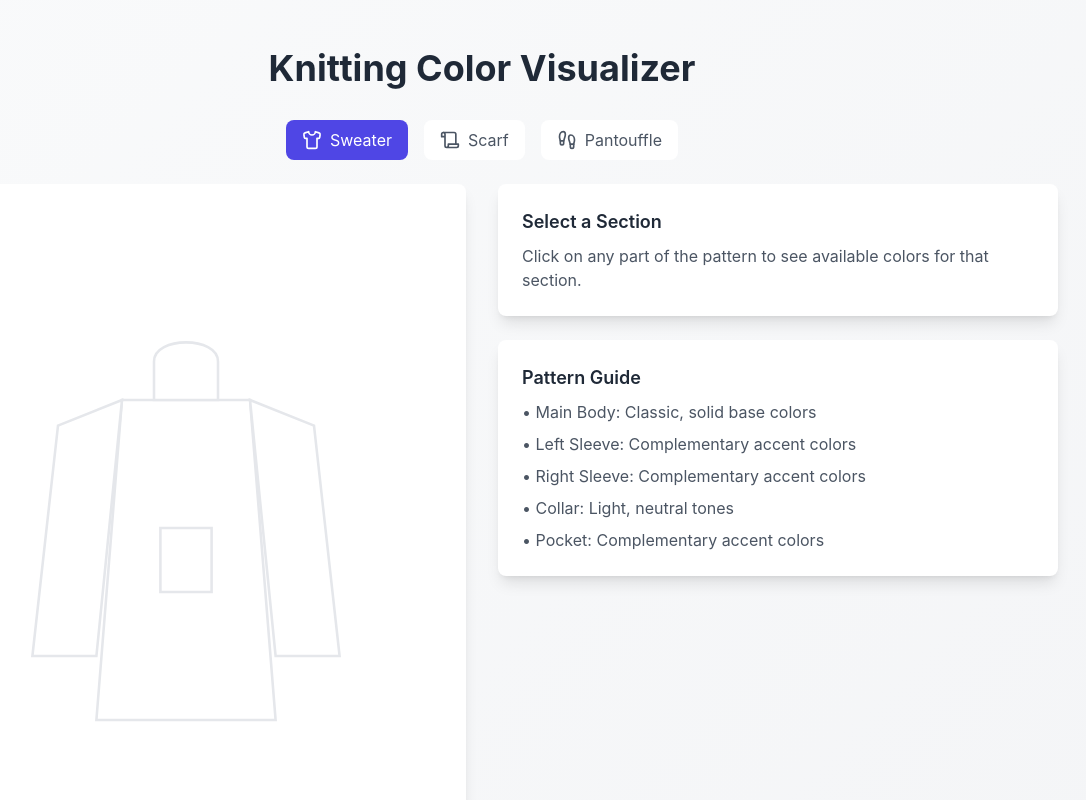
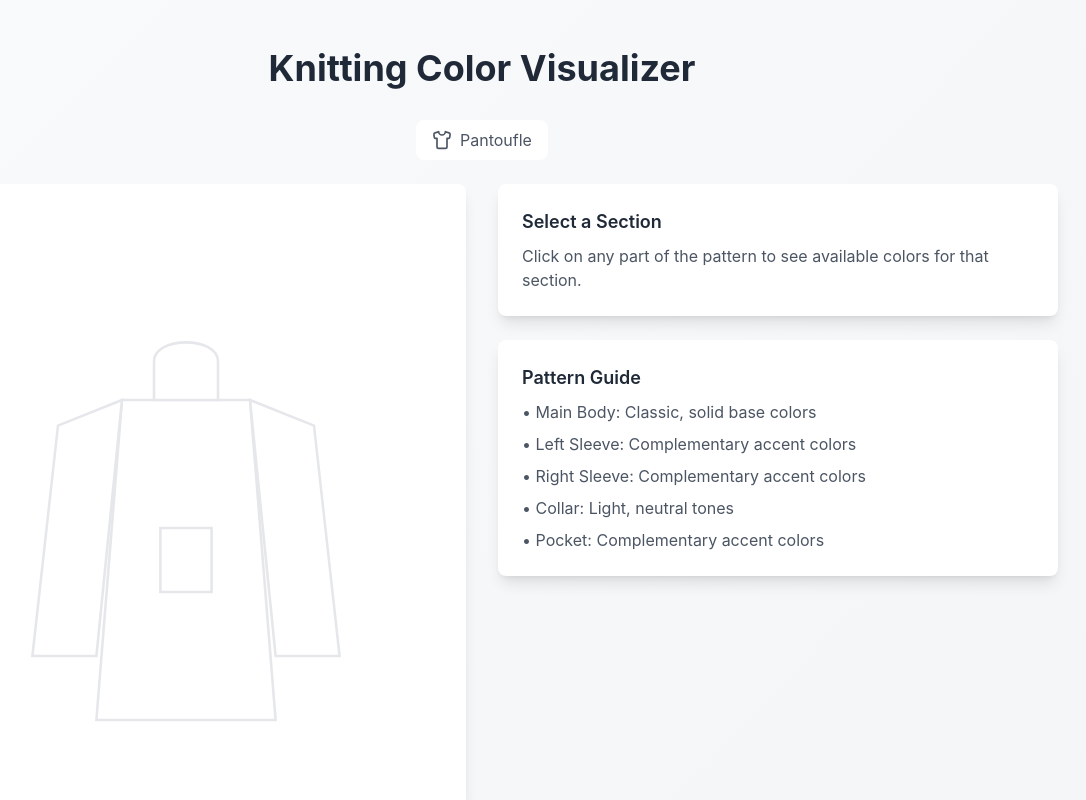
Before and after one commit to kimulus/pantoufles, a React (Vite) app: page / in a window 1280 px wide. Shown: the top 800 px of the page, without its empty margins (158-1244 px from the left). Built offline with nearby package versions, Linux system fonts and the light colour scheme.

Commit message:
hide other patterns

```diff
--- a/src/components/PatternSelector.tsx
+++ b/src/components/PatternSelector.tsx
@@ -11,17 +11,17 @@ export function PatternSelector({ selectedPattern, onPatternSelect }: PatternSel
   return (
     <div className="flex gap-4 justify-center mb-6">
       <button
-        onClick={() => onPatternSelect('sweater')}
+        onClick={() => onPatternSelect('pantouffle')}
         className={`flex items-center gap-2 px-4 py-2 rounded-lg transition-all ${
-          selectedPattern === 'sweater'
+          selectedPattern === 'pantouffle'
             ? 'bg-indigo-600 text-white'
             : 'bg-white text-gray-600 hover:bg-gray-50'
         }`}
       >
         <Shirt className="w-5 h-5" />
-        <span>Sweater</span>
+        <span>Pantoufle</span>
       </button>
-      <button
+      {/* <button
         onClick={() => onPatternSelect('scarf')}
         className={`flex items-center gap-2 px-4 py-2 rounded-lg transition-all ${
           selectedPattern === 'scarf'
@@ -31,8 +31,8 @@ export function PatternSelector({ selectedPattern, onPatternSelect }: PatternSel
       >
         <Scroll className="w-5 h-5" />
         <span>Scarf</span>
-      </button>
-      <button
+      </button> */}
+      {/* <button
         onClick={() => onPatternSelect('pantouffle')}
         className={`flex items-center gap-2 px-4 py-2 rounded-lg transition-all ${
           selectedPattern === 'pantouffle'
@@ -42,7 +42,7 @@ export function PatternSelector({ selectedPattern, onPatternSelect }: PatternSel
       >
         <Footprints className="w-5 h-5" />
         <span>Pantouffle</span>
-      </button>
+      </button> */}
     </div>
   );
 }
```
